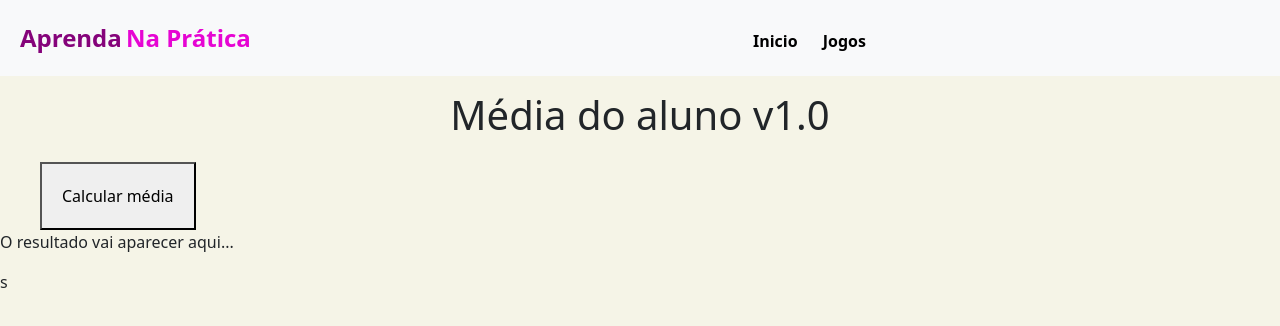
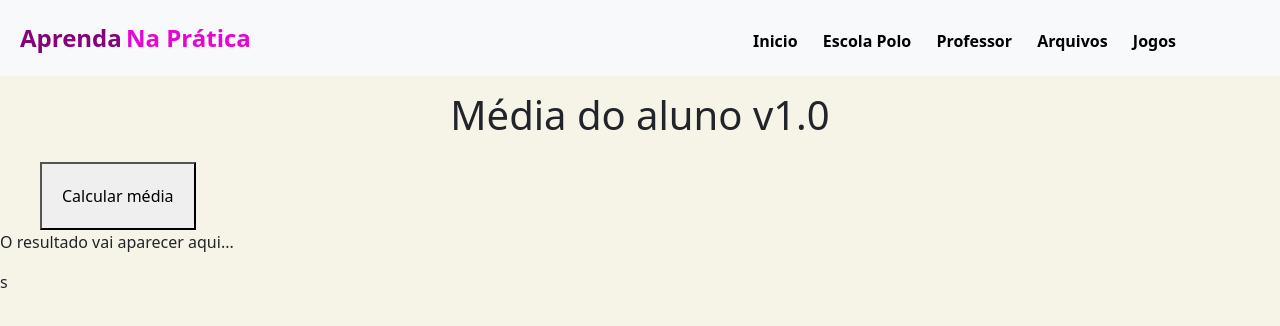
Before and after one commit to nvitoria200/desafio, a plain HTML site: page desafio 4.html in a window 1280 px wide. Drawn offline with nearby package versions, Linux system fonts and the light colour scheme.

Commit message:
Update desafio 4.html

```diff
--- a/desafio 4.html
+++ b/desafio 4.html
@@ -30,7 +30,9 @@
 
             <section class="links">
                 <a href="index.html">Inicio</a>
-
+                <a href="Polo.html">Escola Polo</a>
+                <a href="Professor.html">Professor</a>
+                <a href="Arquivos.html">Arquivos</a>
                 <a href="Exemplos.html">Jogos</a>
             </section>
         </section>
```
